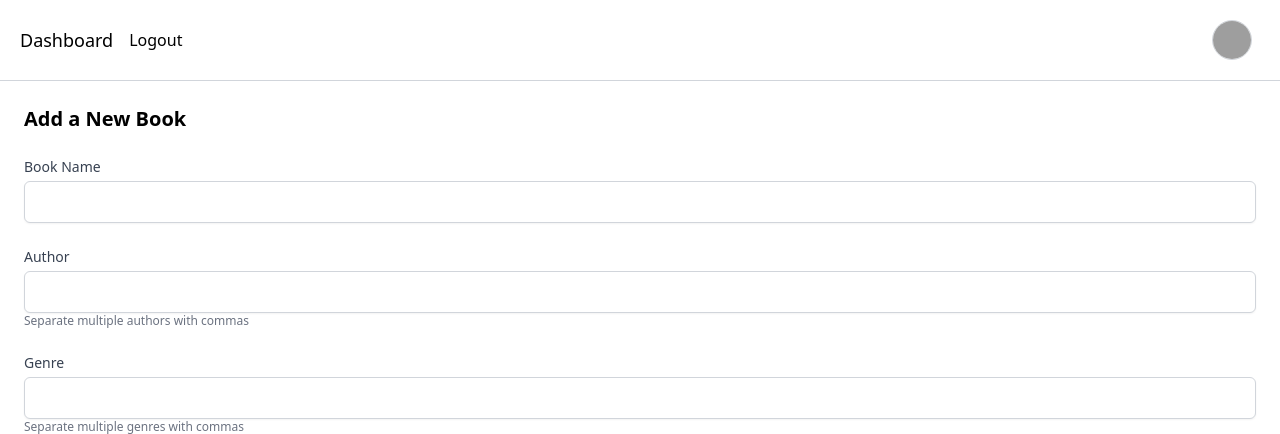
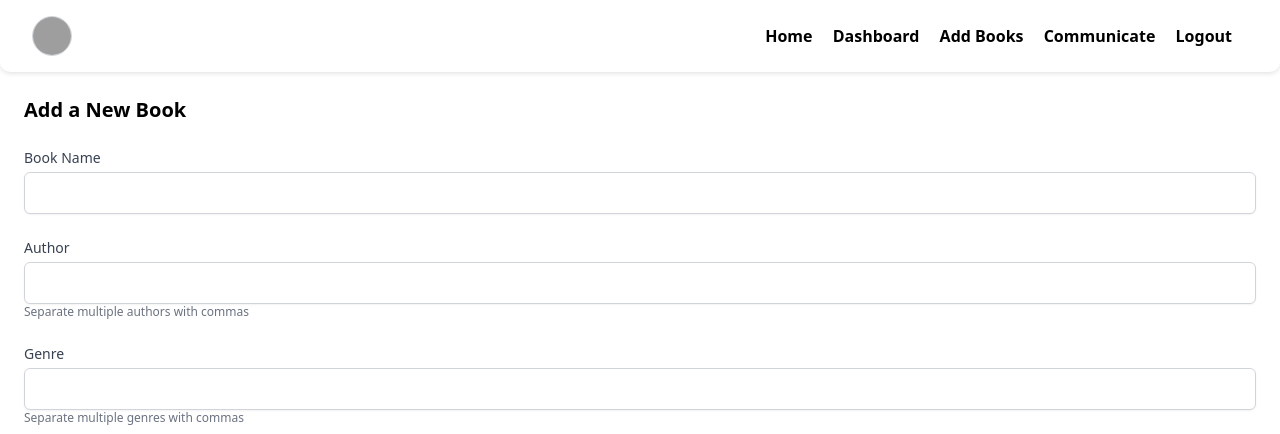
Before and after one commit to Nayrbbg-pixel/Lib-Manage, a Python web app: template templates/add_book_page.html in a window 1280 px wide. Shown: the top 434 px of the page. Run offline with Jinja, Linux system fonts and the light colour scheme; the template is opened without the code that fills it, so the values that code supplies are empty; some libraries are stand-ins or nearby versions; grey boxes are pictures that could not be loaded.

Commit message:
Fixed navbar and added some preloaded books

```diff
--- a/templates/add_book_page.html
+++ b/templates/add_book_page.html
@@ -8,20 +8,7 @@
 </head>
 <body class="min-h-screen bg-white text-black">
     <!-- Header -->
-    <header class="flex items-center justify-between p-5 border-b border-gray-300">
-        <div class="flex items-center space-x-4">
-
-            {% if user['role'] != 'user' %}<a href="/library/dashboard" class="text-lg font-medium hover:underline">Dashboard</a>{% endif %}
-            {% if user['role'] == 'admin' %}<a href="/admin/admin-panel" class="text-lg font-medium hover:underline">Admin Panel</a>{% endif %}
-            <a href="/auth/logout">Logout</a>
-        </div>
-        <a href="/profile" class="flex items-center space-x-2 group">
-            <img src="/users/{{ user['id'] }}/profile-image"
-                    alt="User Profile"
-                    class="w-10 h-10 rounded-full border border-gray-300 group-hover:ring-2 group-hover:ring-gray-500 transition">
-            <span class="text-lg font-medium group-hover:underline">{{ user.username }}</span>
-        </a>
-    </header>
+    {% include "navbar.html" %}
 
     <!-- Main Content -->
     {% if msg %}
```
Also changed, not shown: templates/home-page.html (+2 -16 lines), betatesting.db.
